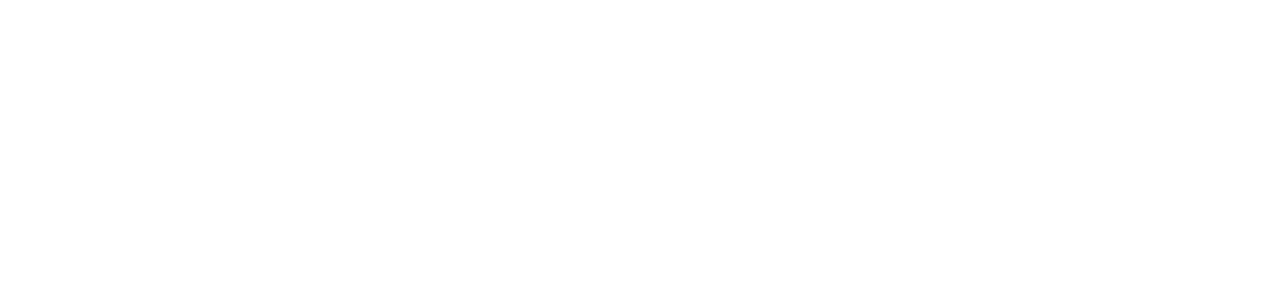
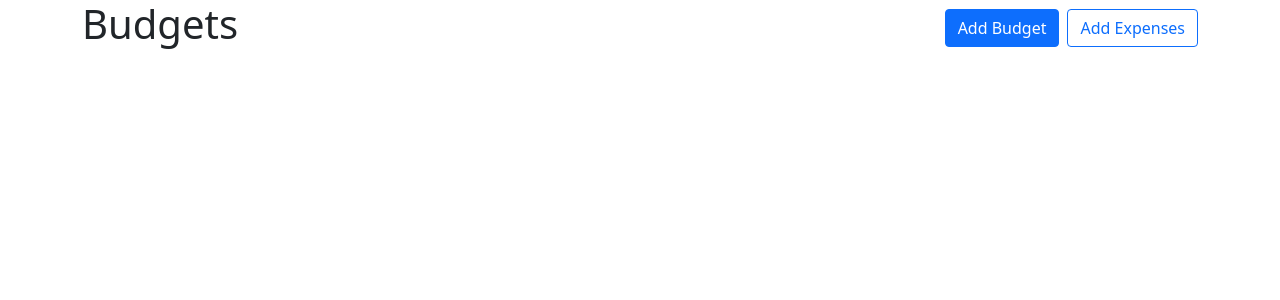
Before and after one commit to Abby1129/react-budget-app, a React (Create React App) app: page / in a window 1280 px wide. Shown: the top 300 px of the page. Built offline with nearby package versions, Linux system fonts and the light colour scheme.

Commit message:
basic html/css markup

```diff
--- a/src/App.js
+++ b/src/App.js
@@ -1,5 +1,24 @@
+import { Button, Stack } from "react-bootstrap";
+import Container from "react-bootstrap/Container";
+
 function App() {
-  return null;
+  return (
+    <Container>
+      <Stack direction="horizontal" gap="2" className="mb-4">
+        <h1 className="me-auto">Budgets</h1>
+        <Button variant="primary">Add Budget</Button>
+        <Button variant="outline-primary">Add Expenses</Button>
+      </Stack>
+      <div
+        style={{
+          display: "grid",
+          gridTemplateColumns: "repeat(auto-fill, minmax(300px, 1fr))",
+          gap: "1rem",
+          alignItems: "flex-start",
+        }}
+      ></div>
+    </Container>
+  );
 }
 
 export default App;
```
